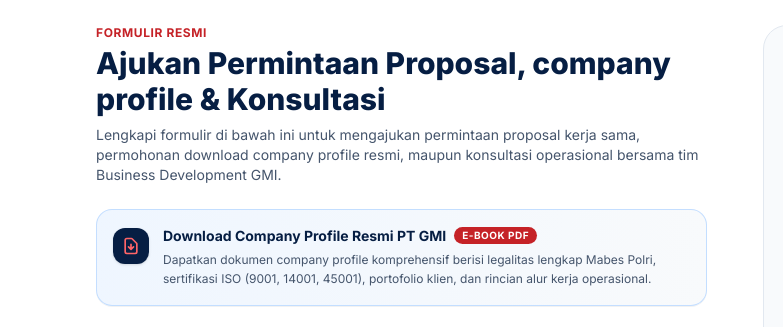
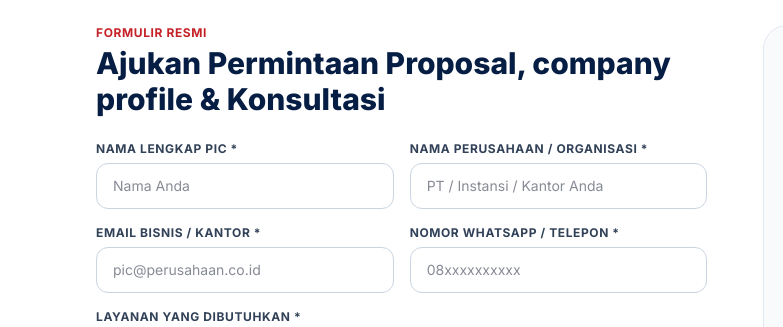
Before and after one commit to itariefda-tech/gmiweb, a website built with Vite: page contact-us.html in a window 1280 px wide. Shown: the part 1520-1847 px from the top of the page, 0-783 px from the left. Built offline with nearby package versions, Linux system fonts and the light colour scheme.

Commit message:
fix: remove company profile banner in contact-us and remove hr admin button in career portal

```diff
--- a/contact-us.html
+++ b/contact-us.html
@@ -395,9 +395,6 @@
           <div class="mb-6">
             <span class="text-xs font-bold uppercase tracking-wider text-[#c52227] block mb-1">Formulir Resmi</span>
             <h2 class="text-2xl sm:text-3xl font-extrabold text-[#061e43]">Ajukan Permintaan Proposal, company profile &amp; Konsultasi</h2>
-            <p class="text-sm text-slate-600 mt-2">
-              Lengkapi formulir di bawah ini untuk mengajukan permintaan proposal kerja sama, permohonan download company profile resmi, maupun konsultasi operasional bersama tim Business Development GMI.
-            </p>
           </div>
 
           <!-- Alert Success Box (Initially Hidden) -->
@@ -414,24 +411,6 @@
                   Terima kasih telah menghubungi PT Grup Mitra Indonesia. Data dan permohonan proposal / download company profile Anda telah kami catat dalam sistem. Salinan profil dan penawaran resmi akan dikirimkan ke email tertera, dan konsultan kami akan segera menghubungi Anda.
                 </p>
               </div>
-            </div>
-          </div>
-
-          <!-- Download Company Profile Banner -->
-          <div class="p-4 mb-6 rounded-2xl bg-gradient-to-r from-blue-50 to-slate-50 border border-blue-200/90 flex items-start gap-3.5 text-xs text-slate-700 shadow-2xs">
-            <div class="w-9 h-9 rounded-xl bg-[#061e43] text-white flex items-center justify-center shrink-0 mt-0.5 shadow-sm">
-              <svg class="w-5 h-5 text-red-400" fill="none" stroke="currentColor" viewBox="0 0 24 24">
-                <path stroke-linecap="round" stroke-linejoin="round" stroke-width="2" d="M12 10v6m0 0l-3-3m3 3l3-3m2 8H7a2 2 0 01-2-2V5a2 2 0 012-2h5.586a1 1 0 01.707.293l5.414 5.414a1 1 0 01.293.707V19a2 2 0 01-2 2z" />
-              </svg>
-            </div>
-            <div class="flex-1">
-              <div class="flex items-center gap-2">
-                <span class="font-bold text-[#061e43] text-sm">Download Company Profile Resmi PT GMI</span>
-                <span class="bg-[#c52227] text-white text-[10px] font-bold px-2 py-0.5 rounded-full uppercase tracking-wider">E-Book PDF</span>
-              </div>
-              <p class="text-slate-600 mt-1 leading-relaxed">
-                Dapatkan dokumen company profile komprehensif berisi legalitas lengkap Mabes Polri, sertifikasi ISO (9001, 14001, 45001), portofolio klien, dan rincian alur kerja operasional.
-              </p>
             </div>
           </div>
 
--- a/karir.html
+++ b/karir.html
@@ -261,12 +261,6 @@
                 <span>Isi Formulir Lamaran Langsung</span>
                 <span>&rarr;</span>
               </a>
-              <button id="mode-admin-btn" type="button" class="btn-wiggle-hover px-6 py-3.5 rounded-xl text-sm font-semibold bg-white/10 hover:bg-white/20 text-amber-300 hover:text-amber-200 border border-amber-400/40 backdrop-blur-sm transition-all transform hover:-translate-y-0.5 flex items-center gap-2 shadow-sm cursor-pointer" title="Akses Khusus Administrator &amp; Tim HRD GMI">
-                <svg class="w-4 h-4 text-amber-400" fill="none" stroke="currentColor" viewBox="0 0 24 24">
-                  <path stroke-linecap="round" stroke-linejoin="round" stroke-width="2" d="M12 15v2m-6 4h12a2 2 0 002-2v-6a2 2 0 00-2-2H6a2 2 0 00-2 2v6a2 2 0 002 2zm10-10V7a4 4 0 00-8 0v4h8z"/>
-                </svg>
-                <span>Administrator HR</span>
-              </button>
             </div>
 
             <!-- 4 Quick Stat Highlights -->
```
